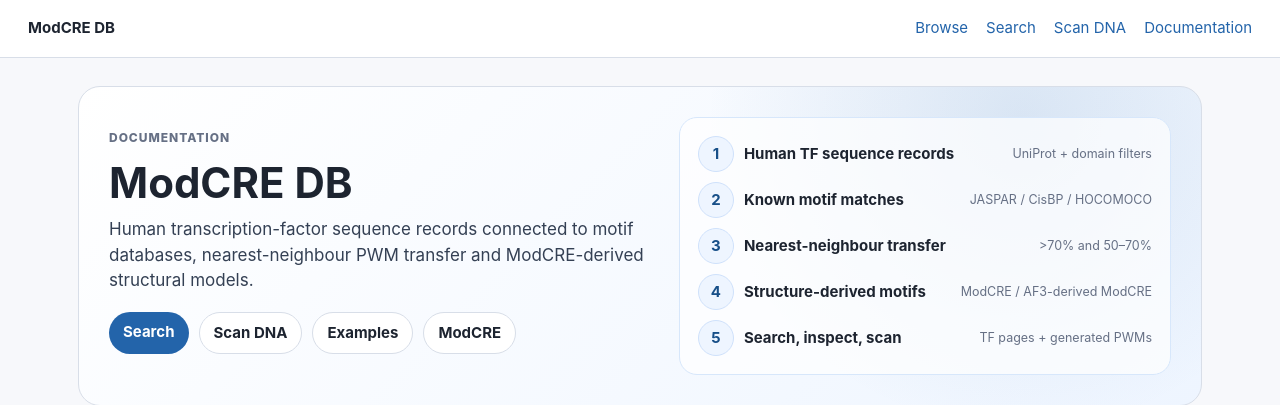
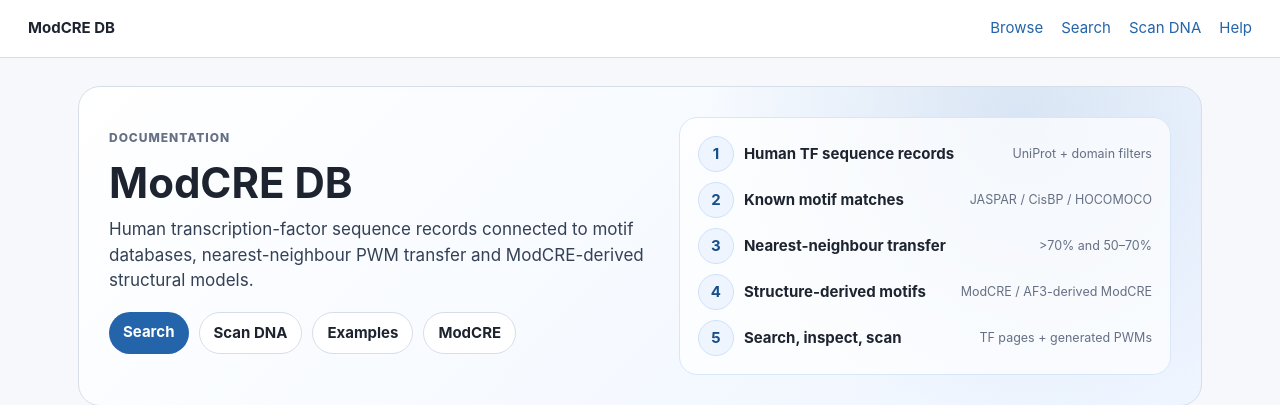
Before and after one commit to abotlp/ModCREDB, a Python web app: template templates/docs.html in a window 1280 px wide. Shown: the top 405 px of the page. Run offline with Jinja, Linux system fonts and the light colour scheme; the template is opened without the code that fills it, so the values that code supplies are empty.

Commit message:
Rename documentation navigation to Help

```diff
--- a/templates/base.html
+++ b/templates/base.html
@@ -6,6 +6,7 @@
     <title>{% block title %}ModCRE DB{% endblock %}</title>
     <link rel="stylesheet" href="/static/style.css">
     <link rel="stylesheet" href="/static/tf_motif_table_fix.css">
+    {% block head_extra %}{% endblock %}
     <script defer src="/static/pi_public_labels.js"></script>
     <script defer src="/static/pi_public_labels_extra.js"></script>
     <script defer src="/static/tf_model_clean.js"></script>
@@ -18,8 +19,7 @@
         <a href="/">Browse</a>
         <a href="/search">Search</a>
         <a href="/scan">Scan DNA</a>
-        <a href="/docs">Documentation</a>
-        {% if debug_enabled %}<a href="/debug">Debug</a>{% endif %}
+        <a href="/docs">Help</a>
       </nav>
     </header>
     <main class="page">
```
